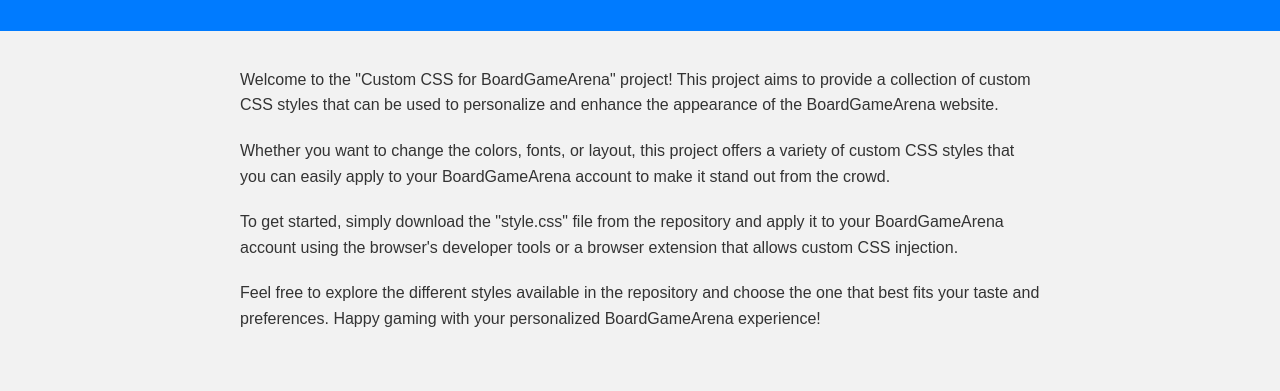
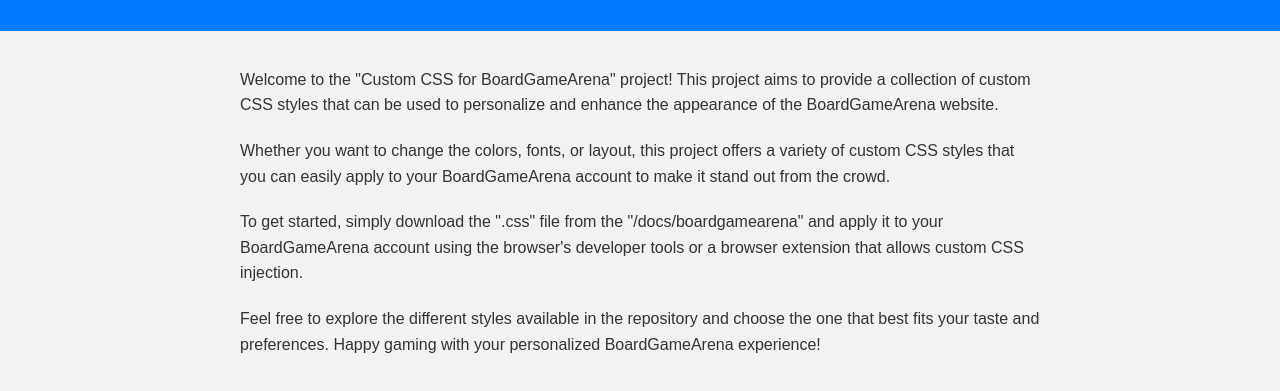
Before and after one commit to dog-fcxj/bga-css, a plain HTML site: page index.html in a window 1280 px wide. Shown: the part 115-506 px from the top of the page. Drawn offline with Linux system fonts and the light colour scheme.

Commit message:
Update index.html

```diff
--- a/index.html
+++ b/index.html
@@ -45,7 +45,7 @@
   <main>
     <p>Welcome to the "Custom CSS for BoardGameArena" project! This project aims to provide a collection of custom CSS styles that can be used to personalize and enhance the appearance of the BoardGameArena website.</p>
     <p>Whether you want to change the colors, fonts, or layout, this project offers a variety of custom CSS styles that you can easily apply to your BoardGameArena account to make it stand out from the crowd.</p>
-    <p>To get started, simply download the "style.css" file from the repository and apply it to your BoardGameArena account using the browser's developer tools or a browser extension that allows custom CSS injection.</p>
+    <p>To get started, simply download the ".css" file from the "/docs/boardgamearena" and apply it to your BoardGameArena account using the browser's developer tools or a browser extension that allows custom CSS injection.</p>
     <p>Feel free to explore the different styles available in the repository and choose the one that best fits your taste and preferences. Happy gaming with your personalized BoardGameArena experience!</p>
   </main>
 </body>
```
